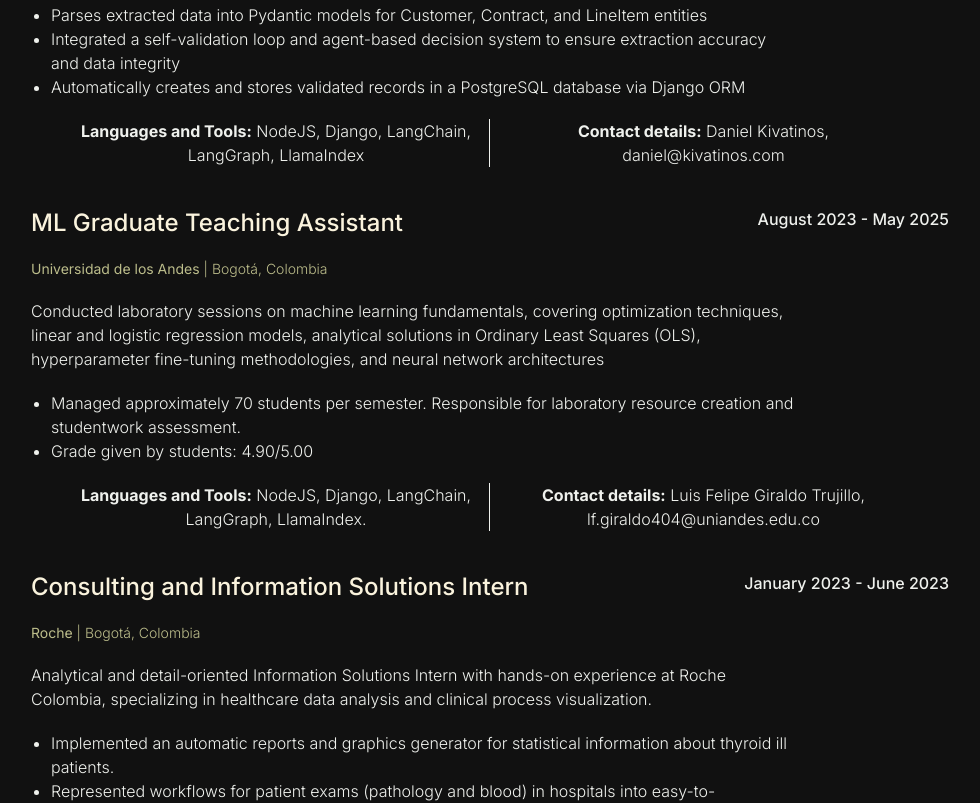
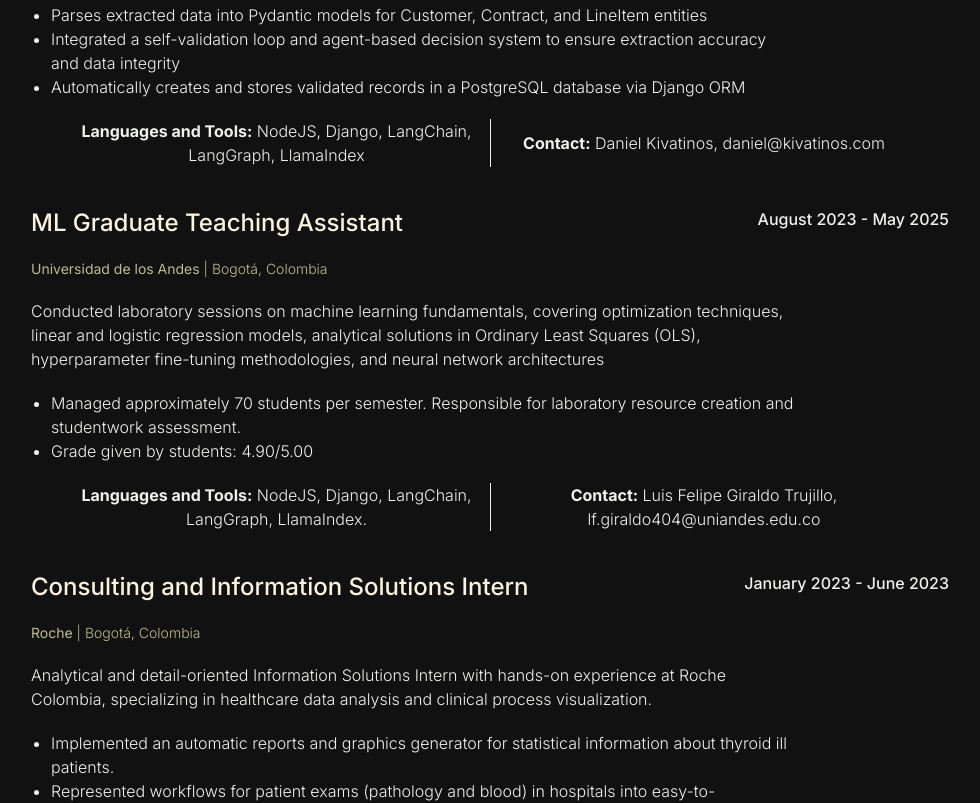
Before and after one commit to gomez2608/personal-portfolio, a Next.js app: page / in a window 1280 px wide. Shown: the part 1261-2064 px from the top of the page, without its empty margins (150-1130 px from the left). Built offline with nearby package versions, Linux system fonts and the light colour scheme.

Commit message:
FIxed empty contact information

```diff
--- a/app/Components/information/experience.tsx
+++ b/app/Components/information/experience.tsx
@@ -76,16 +76,16 @@ function ExperienceComponent({ data }: { data: ExperienceProps }) {
             )}
             </ol>
             <div className="flex flex-row sm:px-8 px-2">
-                <div className="w-1/2 border-r border-solid border-foreground px-2 content-center">
+                <div className={"px-2 content-center"+ (data.contact === "" ? " w-full" : " w-1/2")}>
                     <p className="font-light text-base text-foreground text-center"><strong className="font-bold">Languages and Tools:</strong> {data.tools}</p>
                 </div>
-                <div className="w-1/2 px-6 content-center">
-                    {data.contact && data.contact.trim() !== "" && (
-                        <p className="font-light text-base text-foreground text-center">
-                            <strong className="font-bold">Contact details:</strong> {data.contact}
-                        </p>
+                    {data.contact === "" ? null : (
+                        <div className="w-1/2 px-6 content-center border-l border-solid border-foreground">
+                            <p className="font-light text-base text-foreground text-center">
+                                <strong className="font-bold">Contact:</strong> {data.contact}
+                            </p>
+                        </div>
                     )}
-                </div>
             </div>
 
         </div>
```
